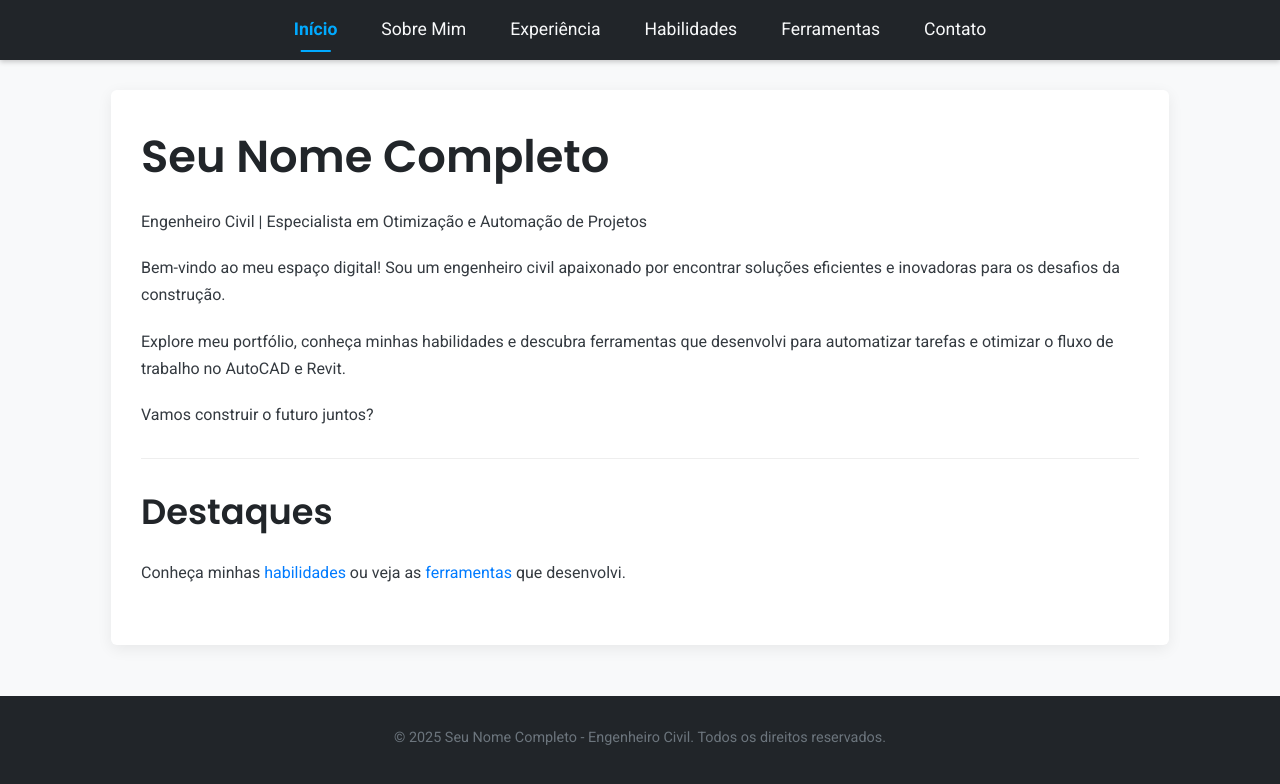
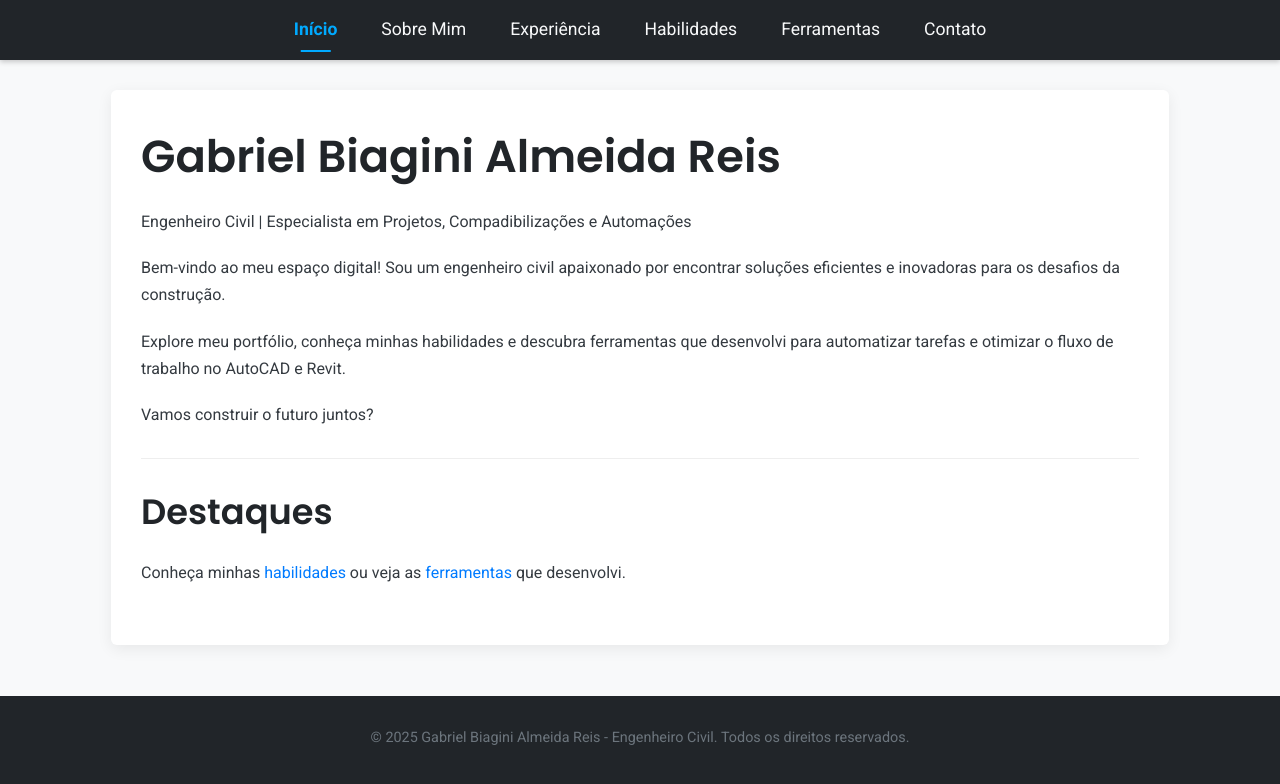
Before and after one commit to GabeBRBR/gabriel-civil, a plain HTML site: page index.html in a window 1280 px wide. Drawn offline with Linux system fonts and the light colour scheme.

Commit message:
Add files via upload

```diff
--- a/index.html
+++ b/index.html
@@ -3,13 +3,14 @@
 <head>
     <meta charset="UTF-8">
     <meta name="viewport" content="width=device-width, initial-scale=1.0">
-    <title>Seu Nome - Engenheiro Civil</title>
+    <title>Gabriel Biagini Almeida Reis - Engenheiro Civil</title>
     <link rel="stylesheet" href="style.css"> </head>
 <body>
     <nav>
         <div class="nav-container">
             <ul>
-                <li><a href="index.html" class="active">Início</a></li> <li><a href="sobre.html">Sobre Mim</a></li>
+                <li><a href="index.html" class="active">Início</a></li>
+				<li><a href="sobre.html">Sobre Mim</a></li>
                 <li><a href="experiencia.html">Experiência</a></li>
                 <li><a href="habilidades.html">Habilidades</a></li>
                 <li><a href="ferramentas.html">Ferramentas</a></li>
@@ -21,8 +22,8 @@
     <div class="container">
         <main class="landing-content">
             <div class="profile-pic"></div>
-            <h1>Seu Nome Completo</h1>
-            <p class="tagline">Engenheiro Civil | Especialista em Otimização e Automação de Projetos</p>
+            <h1>Gabriel Biagini Almeida Reis</h1>
+            <p class="tagline">Engenheiro Civil | Especialista em Projetos, Compadibilizações e Automações</p>
             <p>Bem-vindo ao meu espaço digital! Sou um engenheiro civil apaixonado por encontrar soluções eficientes e inovadoras para os desafios da construção.</p>
             <p>Explore meu portfólio, conheça minhas habilidades e descubra ferramentas que desenvolvi para automatizar tarefas e otimizar o fluxo de trabalho no AutoCAD e Revit.</p>
             <p>Vamos construir o futuro juntos?</p>
@@ -33,7 +34,7 @@
     </div>
 
     <footer>
-        <p>&copy; 2025 Seu Nome Completo - Engenheiro Civil. Todos os direitos reservados.</p>
+        <p>&copy; 2025 Gabriel Biagini Almeida Reis - Engenheiro Civil. Todos os direitos reservados.</p>
     </footer>
 </body>
 </html>
```
Also changed, not shown: contato.html (+1 -1 lines), experiencia.html (+2 -2 lines), ferramenta-lisp-contador.html (+1 -1 lines), ferramenta-revit-renomeador.html (+1 -1 lines), ferramentas.html (+1 -1 lines), habilidades.html (+1 -1 lines), sobre.html (+4 -5 lines).
